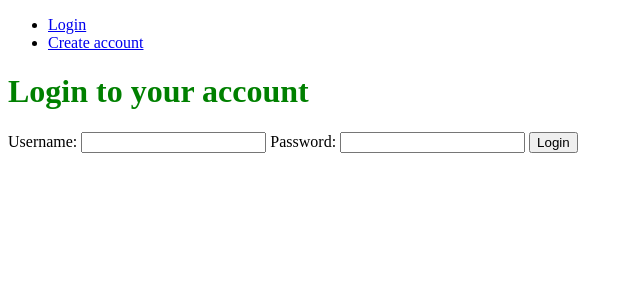
After one commit to danny-wouters/flask-htmx-codecapsules, a Flask app: page /login in a window 1280 px wide. The commit adds this page. Shown: the top 300 px of the page, without its empty margins (0-640 px from the left). Run offline with Flask 3, Linux system fonts and the light colour scheme.

Commit message:
feature: add login functionality to application (source: https://www.geeksforgeeks.org/how-to-add-authentication-to-your-app-with-flask-login/)

```diff
--- a/app/__init__.py
+++ b/app/__init__.py
@@ -1,5 +1,6 @@
 from flask import Flask
 from flask_sqlalchemy import SQLAlchemy
+from flask_login import LoginManager
 import os
 
 persistent_path = os.getenv("PERSISTENT_STORAGE_DIR", os.path.dirname(os.path.realpath(__file__)))
@@ -11,8 +12,12 @@ db_path = os.path.join(persistent_path, "sqlite.db")
 app.config["SQLALCHEMY_DATABASE_URI"] = f"sqlite:///{db_path}"
 app.config["SQLALCHEMY_ECHO"] = False
 app.config["SQLALCHEMY_TRACK_MODIFICATIONS"] = False
+app.config["SECRET_KEY"] = "1XyNg8RuNx3ZfEz5KZFzMLulyDM74YeIWhv3"
 
 db = SQLAlchemy()
+login_manager = LoginManager()
+login_manager.init_app(app)
+login_manager.login_view = "login"
 
 # import the models after declaring the database object so that their respective tables are included in the database when it's created.
 # source: https://codecapsules.io/tutorial/building-a-full-stack-application-with-flask-and-htmx/
--- /dev/null
+++ b/app/templates/login.html
@@ -0,0 +1,37 @@
+<!DOCTYPE html>
+<html lang="en">
+<head>
+    <meta charset="UTF-8">
+    <meta name="viewport" content="width=device-width, initial-scale=1.0">
+    <title>Login</title>
+    <style>
+        h1 {
+            color: green;
+        }
+        .error {
+            color: red;
+        }
+    </style>
+</head>
+<body>
+    <nav>
+        <ul>
+            <li><a href="/login">Login</a></li>
+            <li><a href="/register">Create account</a></li>
+        </ul>
+    </nav>
+    <h1>Login to your account</h1>
+
+    {% if error %}
+    <p class="error">{{ error }}</p>
+    {% endif %}
+
+    <form action="/login" method="post">
+        <label for="username">Username:</label>
+        <input type="text" name="username" required>
+        <label for="password">Password:</label>
+        <input type="password" name="password" required>
+        <button type="submit">Login</button>
+    </form>
+</body>
+</html>
--- a/app/views.py
+++ b/app/views.py
@@ -1,11 +1,57 @@
 from app import app, db
-from flask import render_template, request, jsonify
-from app.models import Author, Book
+from flask import render_template, request, redirect, url_for
+from app.models import Author, Book, User
+from werkzeug.security import generate_password_hash, check_password_hash
+from flask_login import login_user, logout_user, login_required, current_user
 
+@app.route("/register", methods=["GET", "POST"])
+def register():
+    if request.method == "POST":
+        username = request.form["username"]
+        password = request.form["password"]
+
+        if db.session.query(User).filter(User.username == username).first():
+            return render_template("sign_up.html", error="Username is already taken!")
+
+        hashed_password = generate_password_hash(password, method="pbkdf2:sha256")
+
+        new_user = User(username=username, password=hashed_password)
+        db.session.add(new_user)
+        db.session.commit()
+
+        return redirect(url_for("login"))
+
+    return render_template("sign_up.html")
+
+@app.route("/login", methods=["GET", "POST"])
+def login():
+    if request.method == "POST":
+        username = request.form.get("username", "")
+        password = request.form.get("password", "")
+
+        user = db.session.query(User).filter_by(username=username).first()
+        print(user)
+        print(user.username)
+
+        if user and check_password_hash(user.password, password):
+            login_user(user)
+            return redirect(url_for("home"))
+        else:
+            return render_template("login.html", error="Invalid username or password")
+
+    return render_template("login.html")
+
+@app.route("/logout", methods=["GET"])
+def logout():
+    logout_user()
+    return redirect(url_for("login"))
+
+@app.route("/home", methods=["GET"])
 @app.route("/", methods=["GET"])
+@login_required
 def home():
     books = db.session.query(Book, Author).filter(Book.author_id == Author.author_id).all()
-    return render_template("index.html", books=books)
+    return render_template("index.html", books=books, username=current_user.username)
 
 @app.route("/submit", methods=["POST"])
 def submit():
@@ -15,7 +61,6 @@ def submit():
     author_name = request.form["author"]
 
     author_exists = db.session.query(Author).filter(Author.name == author_name).first()
-    print(author_exists)
     # check if author already exists in db
     if author_exists:
         author_id = author_exists.author_id
--- a/run.py
+++ b/run.py
@@ -1,5 +1,4 @@
 from app import app
 
 if __name__ == "__main__":
-    print("hello there")
     app.run()
```
Also changed, not shown: app/models.py (+11 -1 lines), app/templates/index.html (+13 -4 lines), app/templates/sign_up.html (added, +36 -0 lines), app/sqlite.db.
